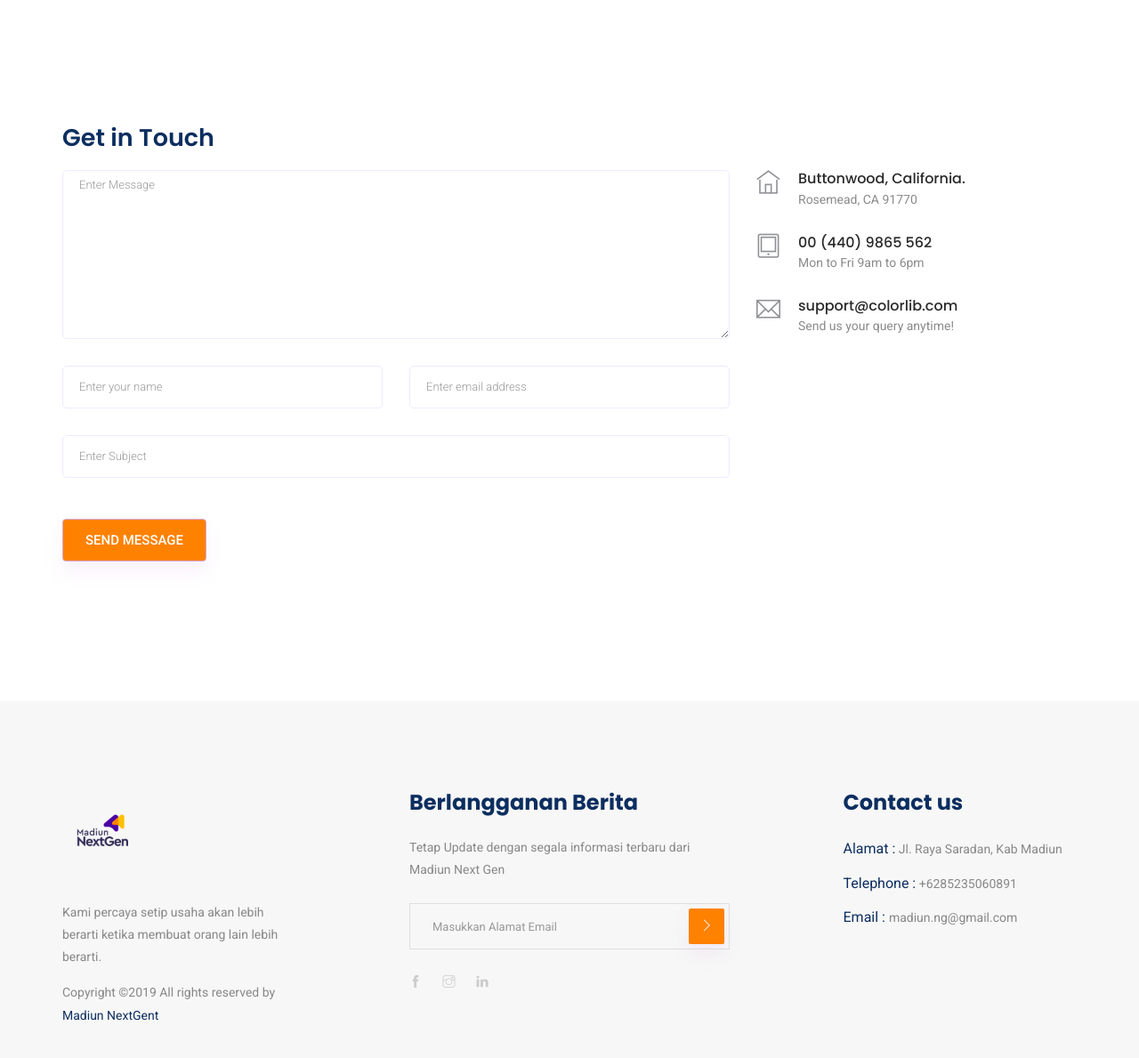
After one commit to digilapss/nextgenacademy, a CodeIgniter app: page /database/hubungikami in a window 1280 px wide. The commit adds this page. Shown: the part 475-1664 px from the top of the page at 89% size. Run offline with CodeIgniter, Linux system fonts and the light colour scheme; data comes from the database, SQL or seed files in the repository.

Commit message:
bug revisi

```diff
--- /dev/null
+++ b/application/views/hubungikami.php
@@ -0,0 +1,86 @@
+
+
+    <!-- breadcrumb start-->
+    <section class="breadcrumb breadcrumb_bg">
+        <div class="container">
+            <div class="row">
+                <div class="col-lg-12">
+                    <div class="breadcrumb_iner text-center">
+                        <div class="breadcrumb_iner_item">
+                            <h2>Hubungi Kami</h2>
+                            <!-- <p> </p> -->
+                        </div>
+                    </div>
+                </div>
+            </div>
+        </div>
+    </section>
+    <!-- breadcrumb start-->
+
+  <!-- ================ contact section start ================= -->
+  <section class="contact-section section_padding">
+    <div class="container">
+
+
+
+      <div class="row">
+        <div class="col-12">
+          <h2 class="contact-title">Get in Touch</h2>
+        </div>
+        <div class="col-lg-8">
+          <form class="form-contact contact_form" action="contact_process.php" method="post" id="contactForm" novalidate="novalidate">
+            <div class="row">
+              <div class="col-12">
+                <div class="form-group">
+
+                    <textarea class="form-control w-100" name="message" id="message" cols="30" rows="9" onfocus="this.placeholder = ''" onblur="this.placeholder = 'Enter Message'" placeholder = 'Enter Message'></textarea>
+                </div>
+              </div>
+              <div class="col-sm-6">
+                <div class="form-group">
+                  <input class="form-control" name="name" id="name" type="text" onfocus="this.placeholder = ''" onblur="this.placeholder = 'Enter your name'" placeholder = 'Enter your name'>
+                </div>
+              </div>
+              <div class="col-sm-6">
+                <div class="form-group">
+                  <input class="form-control" name="email" id="email" type="email" onfocus="this.placeholder = ''" onblur="this.placeholder = 'Enter email address'" placeholder = 'Enter email address'>
+                </div>
+              </div>
+              <div class="col-12">
+                <div class="form-group">
+                  <input class="form-control" name="subject" id="subject" type="text" onfocus="this.placeholder = ''" onblur="this.placeholder = 'Enter Subject'" placeholder = 'Enter Subject'>
+                </div>
+              </div>
+            </div>
+            <div class="form-group mt-3">
+              <button type="submit" class="button button-contactForm btn_1">Send Message</button>
+            </div>
+          </form>
+        </div>
+        <div class="col-lg-4">
+          <div class="media contact-info">
+            <span class="contact-info__icon"><i class="ti-home"></i></span>
+            <div class="media-body">
+              <h3>Buttonwood, California.</h3>
+              <p>Rosemead, CA 91770</p>
+            </div>
+          </div>
+          <div class="media contact-info">
+            <span class="contact-info__icon"><i class="ti-tablet"></i></span>
+            <div class="media-body">
+              <h3>00 (440) 9865 562</h3>
+              <p>Mon to Fri 9am to 6pm</p>
+            </div>
+          </div>
+          <div class="media contact-info">
+            <span class="contact-info__icon"><i class="ti-email"></i></span>
+            <div class="media-body">
+              <h3>support@colorlib.com</h3>
+              <p>Send us your query anytime!</p>
+            </div>
+          </div>
+        </div>
+      </div>
+    </div>
+  </section>
+  <!-- ================ contact section end ================= -->
--- a/application/views/side/header.php
+++ b/application/views/side/header.php
@@ -81,7 +81,7 @@
                                     <a class="nav-link" href="<?php echo base_url('') ?>">Beranda</a>
                                 </li>
                                 <li class="nav-item">
-                                    <a class="nav-link" href="<?php echo base_url('') ?>">Hubungi Kami</a>
+                                    <a class="nav-link" href="<?php echo base_url('') ?>hubungikami">Hubungi Kami</a>
                                 </li>
                                 <?php  if($this->session->userdata('account_id') ){
 
```
